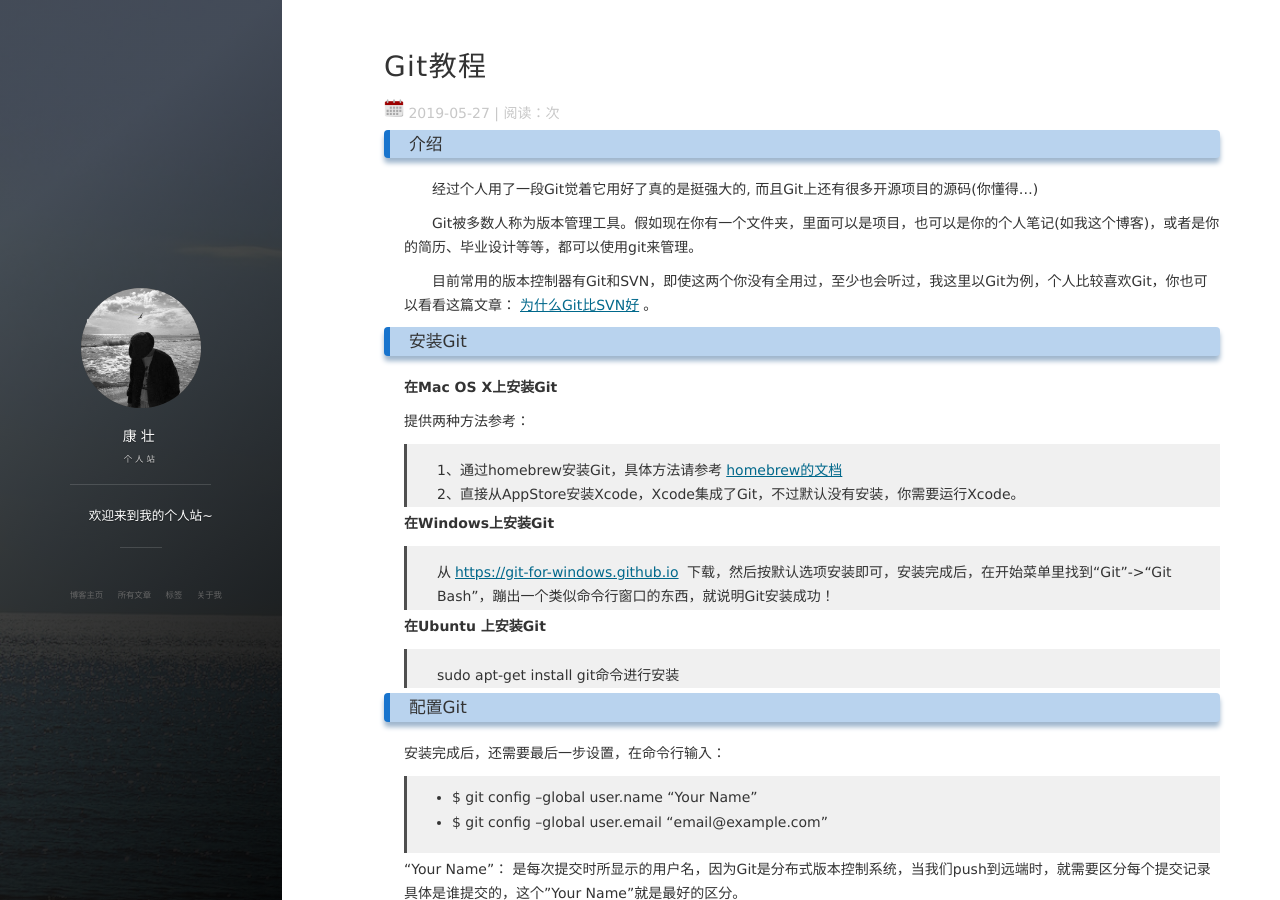
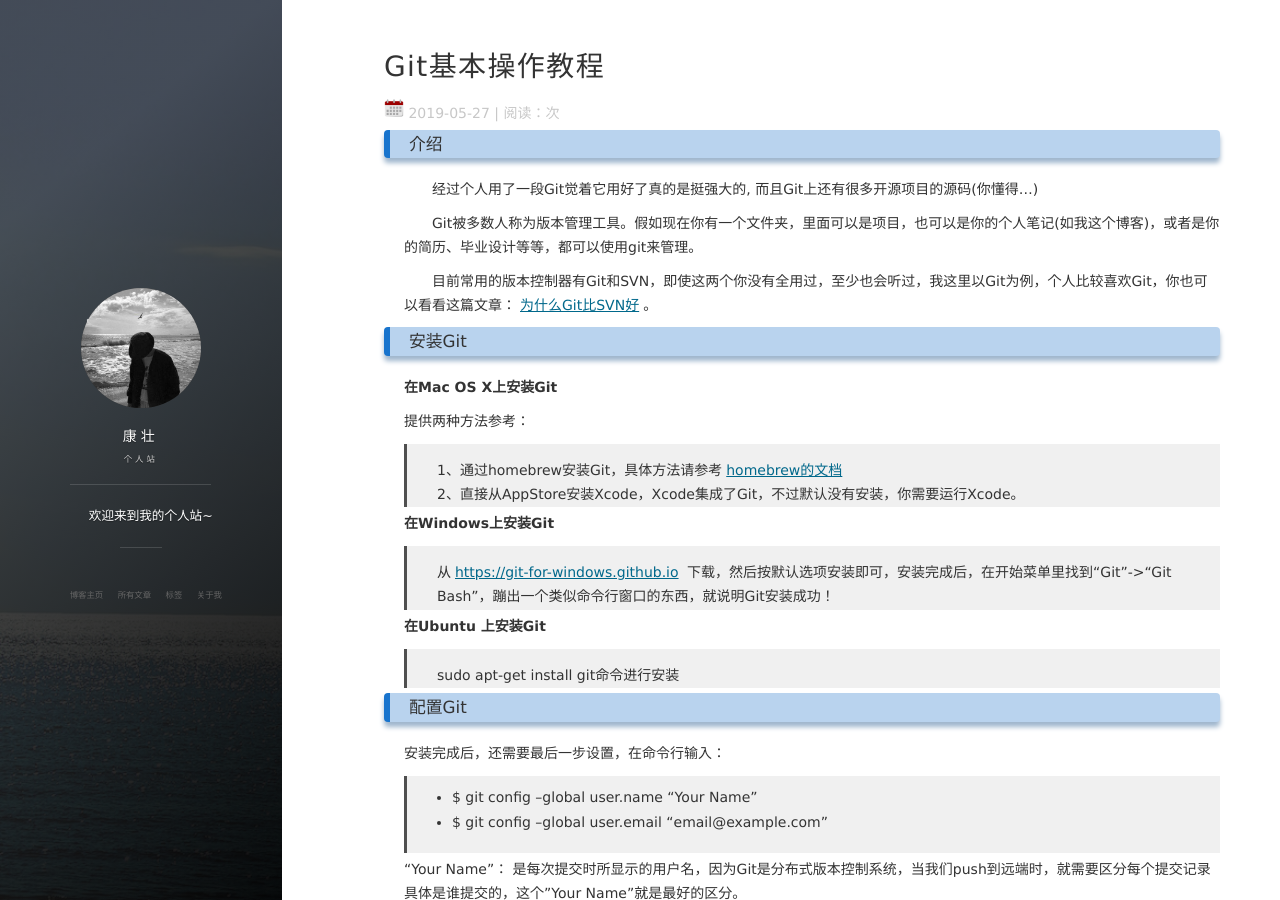
Before and after one commit to kangzhuang0201/kangzhuang0201.github.io, a Jekyll site: the page built from _posts/2019-05-27-GitTutorial.md, in a window 1280 px wide and 900 px high. Built offline with Jekyll 4.4.1, drawn with Linux system fonts in a browser that asks for light colours; nearby versions of some CDN libraries; comment, search, counter and statistics services are not loaded.

```diff
--- a/_posts/2019-05-27-GitTutorial.md
+++ b/_posts/2019-05-27-GitTutorial.md
@@ -1,6 +1,6 @@
 ---
 layout: post
-title: "Git教程"
+title: "Git基本操作教程"
 date: 2019-05-27
 tag: 工具
 ---
```
